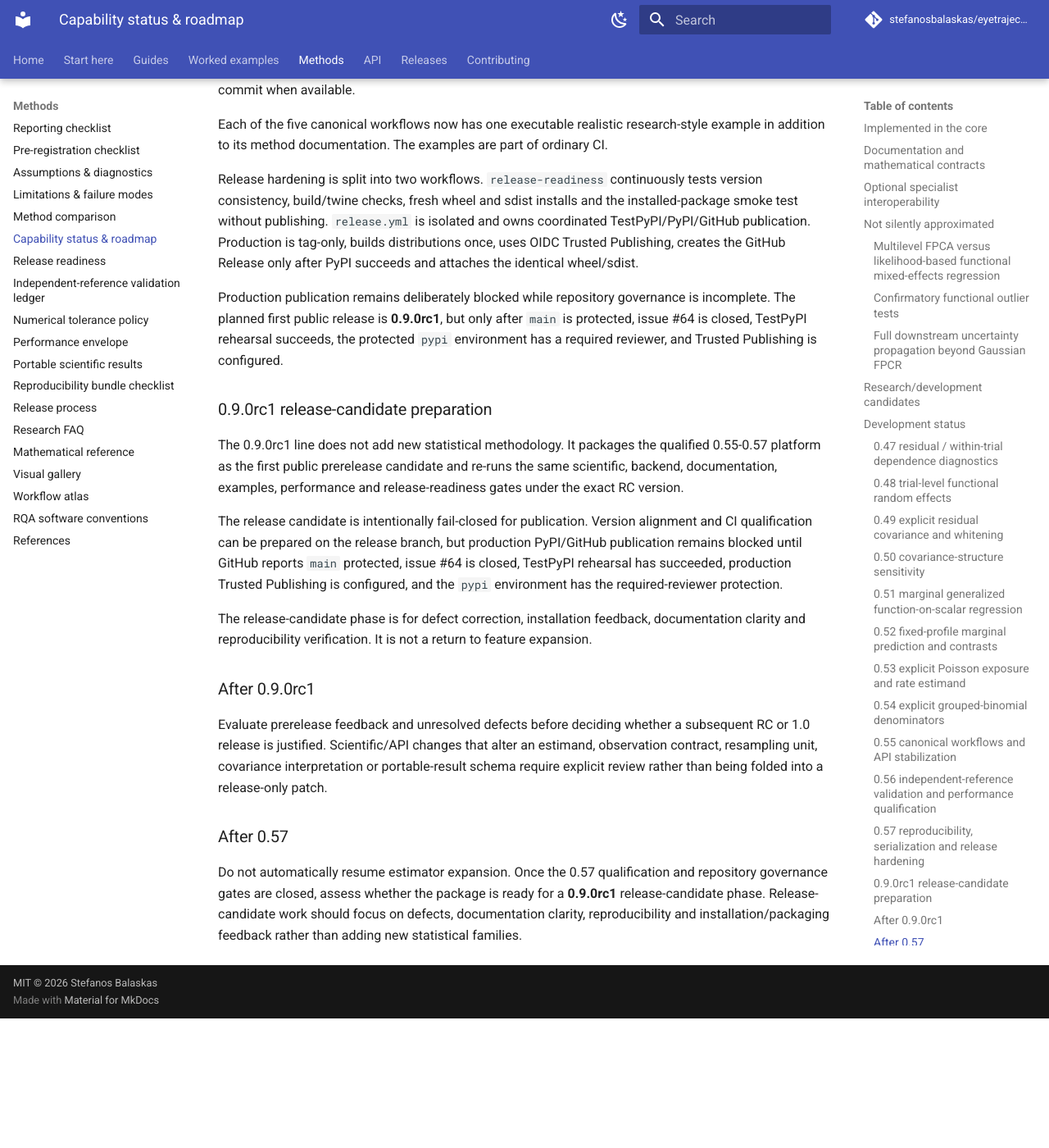
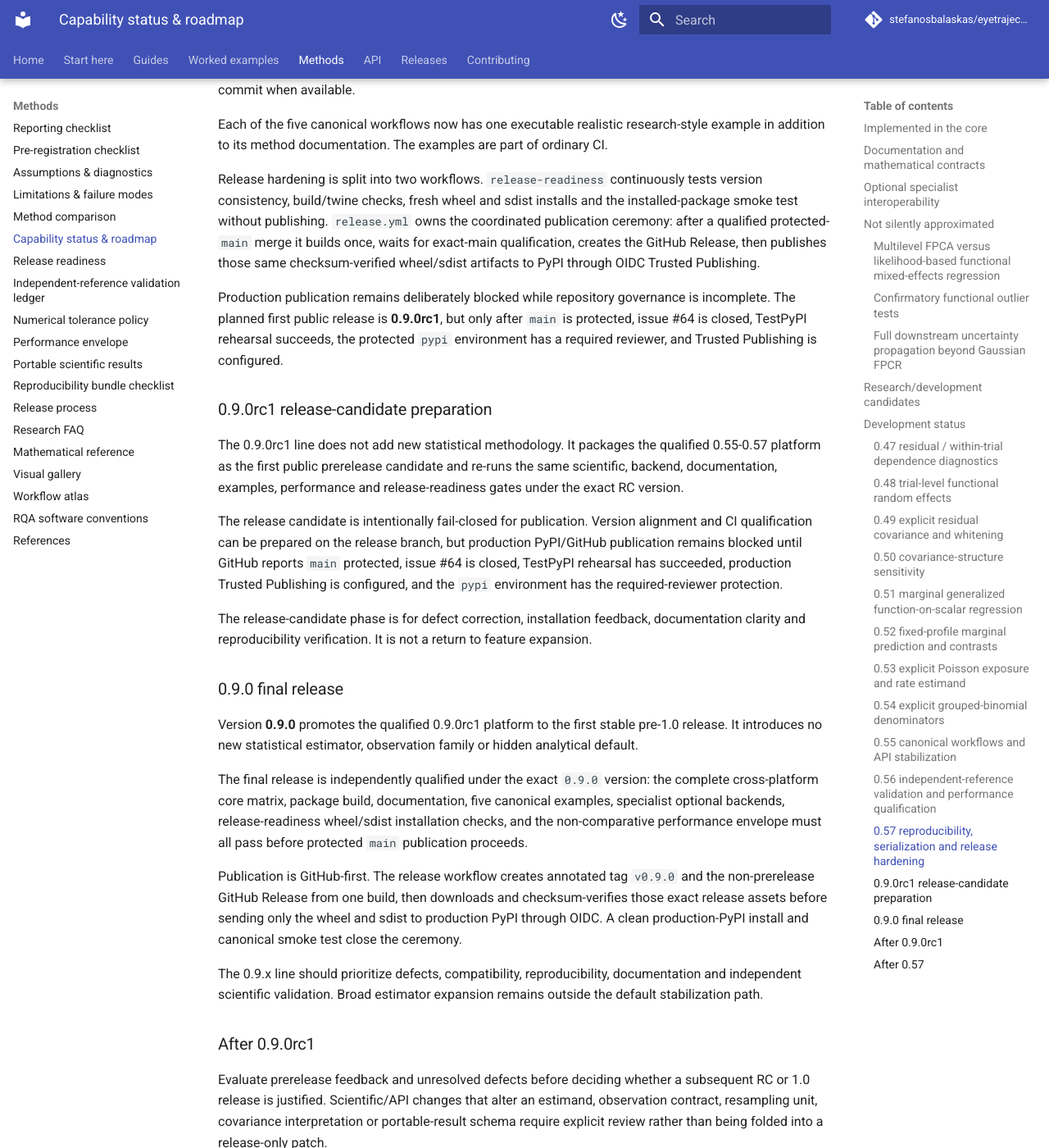
Before and after one commit to stefanosbalaskas/eyetrajectoriespy, an MkDocs documentation site: the page built from docs/methods/status-roadmap.md, in a window 1280 px wide and 1400 px high, scrolled down 15723 px. Shown: the whole window at 82% size. Built offline with MkDocs 1.6.1 and Material for MkDocs 9.7.7, drawn with Linux system fonts in a browser that asks for light colours; comment, search, counter and statistics services are not loaded; before the commit the page ends 16965 px from its top, so only the background shows below that; some of the changed text lies outside the part shown.

Commit message:
Add 0.9.0 final release phase to roadmap

```diff
--- a/docs/methods/status-roadmap.md
+++ b/docs/methods/status-roadmap.md
@@ -149,7 +149,7 @@ A candidate enters the public API only when it can preserve the package rules: e
 
 ## Development status
 
-The current development line is **0.9.0rc1**. The package remains pre-release while scientific contracts, optional-backend validation, documentation, and cross-platform qualification continue to mature.
+The current stable pre-1.0 line is **0.9.0**. Scientific contracts, optional-backend validation, documentation, and cross-platform qualification remain active release-quality surfaces.
 
 
 ### 0.47 residual / within-trial dependence diagnostics
@@ -453,10 +453,11 @@ are part of ordinary CI.
 
 Release hardening is split into two workflows. `release-readiness` continuously
 tests version consistency, build/twine checks, fresh wheel and sdist installs
-and the installed-package smoke test without publishing. `release.yml` is
-isolated and owns coordinated TestPyPI/PyPI/GitHub publication. Production is
-tag-only, builds distributions once, uses OIDC Trusted Publishing, creates the
-GitHub Release only after PyPI succeeds and attaches the identical wheel/sdist.
+and the installed-package smoke test without publishing. `release.yml` owns
+the coordinated publication ceremony: after a qualified protected-`main`
+merge it builds once, waits for exact-main qualification, creates the GitHub
+Release, then publishes those same checksum-verified wheel/sdist artifacts to
+PyPI through OIDC Trusted Publishing.
 
 Production publication remains deliberately blocked while repository governance
 is incomplete. The planned first public release is **0.9.0rc1**, but only after
@@ -482,6 +483,28 @@ The release-candidate phase is for defect correction, installation feedback,
 documentation clarity and reproducibility verification. It is not a return to
 feature expansion.
 
+### 0.9.0 final release
+
+Version **0.9.0** promotes the qualified 0.9.0rc1 platform to the first stable
+pre-1.0 release. It introduces no new statistical estimator, observation family
+or hidden analytical default.
+
+The final release is independently qualified under the exact `0.9.0` version:
+the complete cross-platform core matrix, package build, documentation, five
+canonical examples, specialist optional backends, release-readiness
+wheel/sdist installation checks, and the non-comparative performance envelope
+must all pass before protected `main` publication proceeds.
+
+Publication is GitHub-first. The release workflow creates annotated tag
+`v0.9.0` and the non-prerelease GitHub Release from one build, then downloads
+and checksum-verifies those exact release assets before sending only the wheel
+and sdist to production PyPI through OIDC. A clean production-PyPI install and
+canonical smoke test close the ceremony.
+
+The 0.9.x line should prioritize defects, compatibility, reproducibility,
+documentation and independent scientific validation. Broad estimator expansion
+remains outside the default stabilization path.
+
 ### After 0.9.0rc1
 
 Evaluate prerelease feedback and unresolved defects before deciding whether a
```
